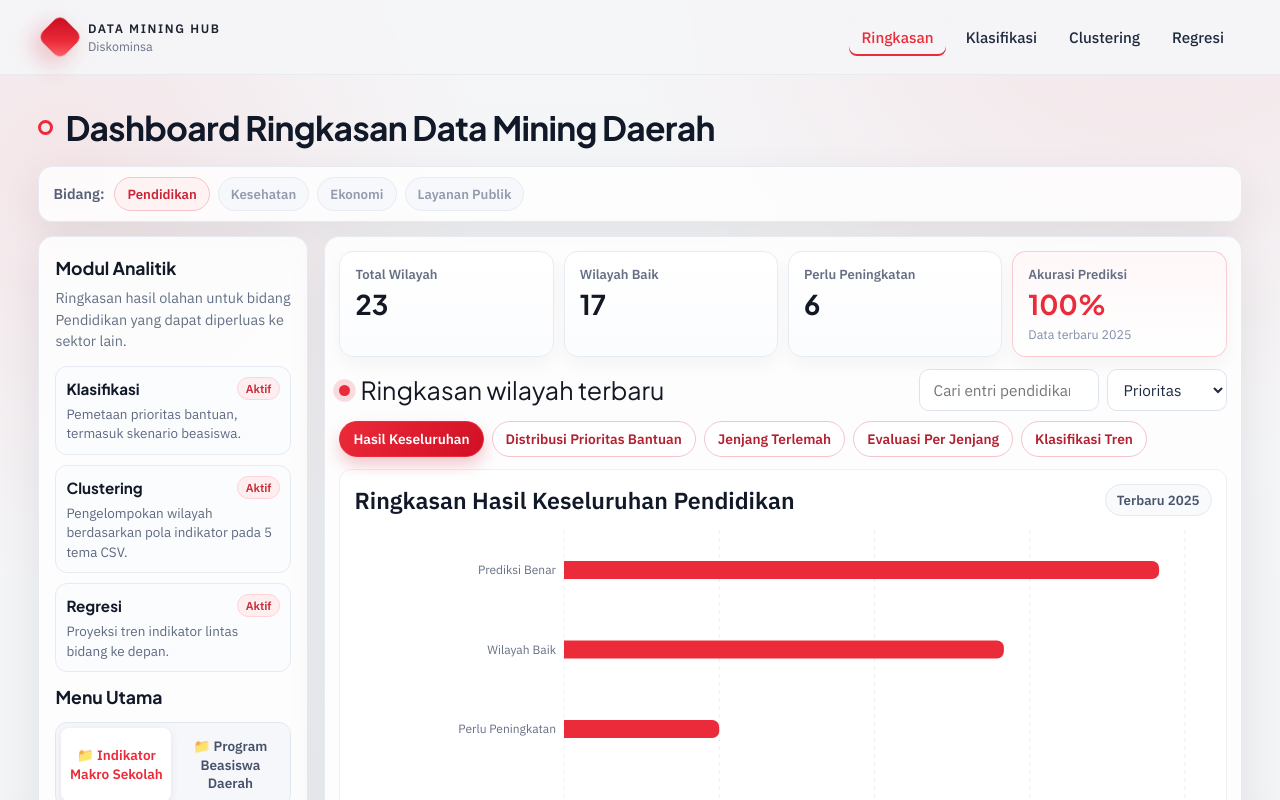
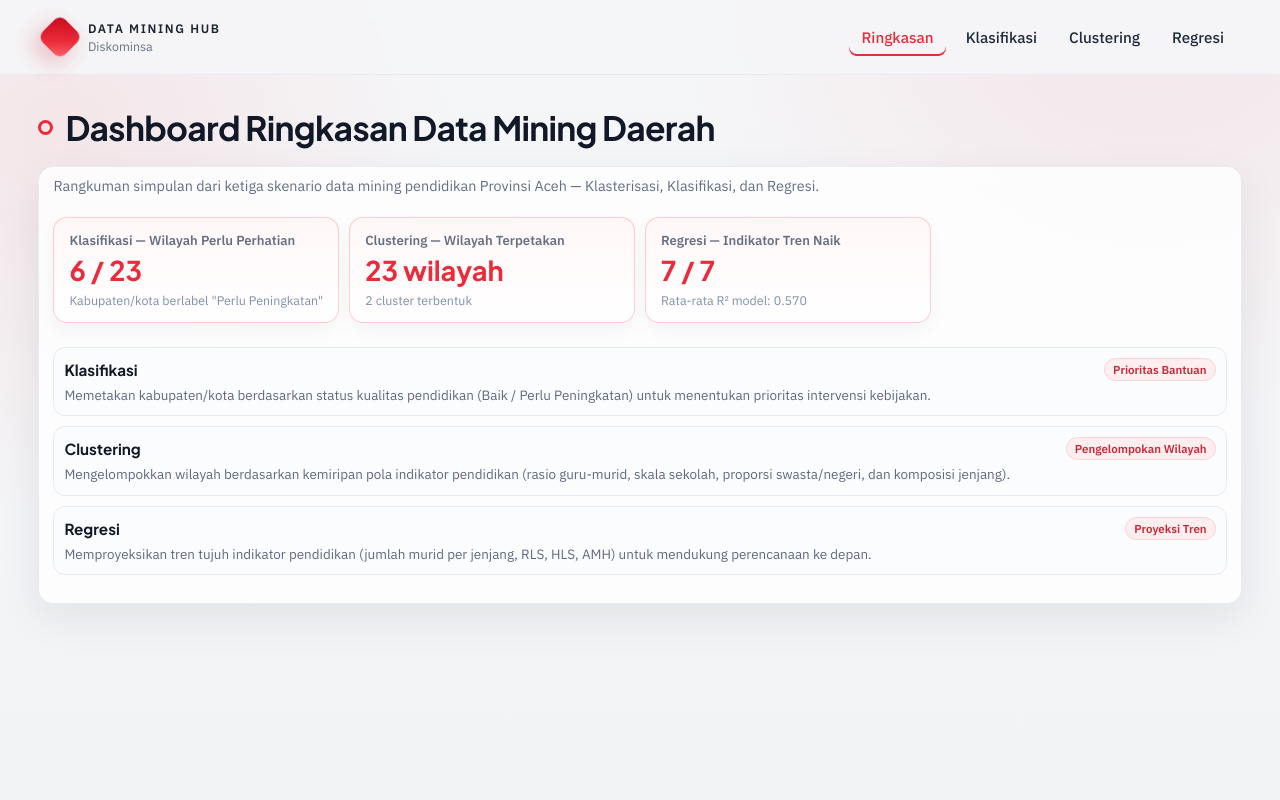
Before and after one commit to nisakhrn/Project-Data-Mining, a React (Vite) app: page / in a window 1280 px wide. Both pictures are taken after a click on the button "Ringkasan". Shown: the top 800 px of the page. Built offline with nearby package versions, Linux system fonts and the light colour scheme.

Commit message:
hapus yg ga perlu

```diff
--- a/src/App.jsx
+++ b/src/App.jsx
@@ -32,7 +32,12 @@ const formatCluster = (cluster) => `Cluster ${cluster}`;
 
 export default function App() {
   const [kategoriUtama, setKategoriUtama] = useState('sekolah');
-  const [modeBeasiswaAktif, setModeBeasiswaAktif] = useState('klasifikasi');
+  const [sedangRingkasanUtama, setSedangRingkasanUtama] = useState(false);
+  const [ringkasanGabungan, setRingkasanGabungan] = useState({
+    klasifikasi: null,
+    clustering: null,
+    regresi: null
+  });
   const [halamanAktif, setHalamanAktif] = useState('evaluasi');
   const [tampilanRegresi, setTampilanRegresi] = useState('grafik'); // 'grafik' | 'interaktif'
   const [dataGrafik, setDataGrafik] = useState([]);
@@ -134,32 +139,75 @@ export default function App() {
     ]
   };
 
-  const menuBeasiswaKlasifikasi = [
-    { label: "Penerima Beasiswa", path: "/data/beasiswa/klasifikasi/hasil_penerima_beasiswa.csv" },
-    { label: "Distribusi Anggaran", path: "/data/beasiswa/klasifikasi/hasil_distribusi_anggaran.csv" },
-    { label: "Prediksi Kelayakan Bantuan", path: "/data/beasiswa/klasifikasi/hasil_prediksi_kelayakan.csv" }
-  ];
-
-  const menuBeasiswaKlastering = [
-    { label: "Pengelompokan Wilayah Penerima", path: "/data/beasiswa/klastering/hasil_klastering_wilayah.csv" }
-  ];
-
-  const menuBeasiswaRegresi = [
-    { label: "Proyeksi Jumlah Penerima", path: "/data/beasiswa/regresi/hasil_proyeksi_penerima.csv" }
-  ];
-
-  const daftarBidang = [
-    { nama: 'Pendidikan', tersedia: true },
-    { nama: 'Kesehatan', tersedia: false },
-    { nama: 'Ekonomi', tersedia: false },
-    { nama: 'Layanan Publik', tersedia: false }
-  ];
-
   const modulAnalitik = [
-    { nama: 'Klasifikasi', status: 'Aktif', keterangan: 'Pemetaan prioritas bantuan, termasuk skenario beasiswa.' },
+    { nama: 'Klasifikasi', status: 'Aktif', keterangan: 'Pemetaan prioritas bantuan berdasarkan indikator pendidikan.' },
     { nama: 'Clustering', status: 'Aktif', keterangan: 'Pengelompokan wilayah berdasarkan pola indikator pada 5 tema CSV.' },
     { nama: 'Regresi', status: 'Aktif', keterangan: 'Proyeksi tren indikator lintas bidang ke depan.' }
   ];
+
+  useEffect(() => {
+    // Klasifikasi: ambil ringkasan wilayah "Baik" vs "Perlu Peningkatan" dari hasil terbaru
+    Papa.parse('/data/klasifikasi/hasil_klasifikasi.csv', {
+      download: true,
+      header: true,
+      dynamicTyping: true,
+      complete: (hasil) => {
+        const baris = hasil.data.filter((row) => row && row.kabupaten_kota);
+        const mapTerbaru = new Map();
+        baris.forEach((row) => {
+          const label = String(row.kabupaten_kota ?? '').trim();
+          const tahun = Number(row.tahun ?? 0);
+          const lama = mapTerbaru.get(label);
+          if (label && (!lama || tahun >= Number(lama.tahun ?? 0))) {
+            mapTerbaru.set(label, row);
+          }
+        });
+        const terbaru = Array.from(mapTerbaru.values());
+        const total = terbaru.length;
+        const baik = terbaru.filter((row) => String(row.Label_RLS ?? '') === 'Baik').length;
+        setRingkasanGabungan((prev) => ({
+          ...prev,
+          klasifikasi: { total, baik, perluPeningkatan: total - baik }
+        }));
+      },
+      error: () => setRingkasanGabungan((prev) => ({ ...prev, klasifikasi: null }))
+    });
+
+    // Clustering: ambil ringkasan jumlah wilayah per cluster dari tema utama
+    Papa.parse('/data/clustering/hasil_cluster_tema1.csv', {
+      download: true,
+      header: true,
+      dynamicTyping: true,
+      complete: (hasil) => {
+        const baris = hasil.data.filter((row) => row && row.cluster !== undefined && row.cluster !== null);
+        const totalWilayah = baris.length;
+        const jumlahCluster = new Set(baris.map((row) => String(row.cluster))).size;
+        setRingkasanGabungan((prev) => ({
+          ...prev,
+          clustering: { totalWilayah, jumlahCluster }
+        }));
+      },
+      error: () => setRingkasanGabungan((prev) => ({ ...prev, clustering: null }))
+    });
+
+    // Regresi: ambil ringkasan arah tren dari model yang sudah dilatih
+    fetch('/data/regresi/model_regresi_skenario_c.json')
+      .then((res) => (res.ok ? res.json() : null))
+      .then((data) => {
+        if (!data) {
+          setRingkasanGabungan((prev) => ({ ...prev, regresi: null }));
+          return;
+        }
+        const daftar = Object.entries(data);
+        const naik = daftar.filter(([, v]) => v.slope > 0).length;
+        const rataR2 = daftar.reduce((total, [, v]) => total + v.r2, 0) / (daftar.length || 1);
+        setRingkasanGabungan((prev) => ({
+          ...prev,
+          regresi: { totalIndikator: daftar.length, naik, rataR2 }
+        }));
+      })
+      .catch(() => setRingkasanGabungan((prev) => ({ ...prev, regresi: null })));
+  }, []);
 
   useEffect(() => {
     fetch('/data/regresi/data_historis_skenario_c.json')
@@ -597,18 +645,9 @@ export default function App() {
     variabelProyeksiAktif
   ]);
 
-  const menuBeasiswaPerMode = {
-    klasifikasi: menuBeasiswaKlasifikasi,
-    klastering: menuBeasiswaKlastering,
-    regresi: menuBeasiswaRegresi
-  };
-
-  const menuAktif = kategoriUtama === 'beasiswa'
-    ? (menuBeasiswaPerMode[modeBeasiswaAktif] ?? menuBeasiswaKlasifikasi)
-    : (kategoriUtama === 'clustering'
-      ? menuClustering
-      : (halamanAktif === 'evaluasi' ? menuKlasifikasi : menuRegresi));
-  const sedangBeasiswa = kategoriUtama === 'beasiswa';
+  const menuAktif = kategoriUtama === 'clustering'
+    ? menuClustering
+    : (halamanAktif === 'evaluasi' ? menuKlasifikasi : menuRegresi);
   const sedangClustering = kategoriUtama === 'clustering';
   const sedangPrioritasBantuan = csvAktif.includes('hasil_klasifikasi_prioritas');
   const sedangPerJenjang = csvAktif.includes('hasil_klasifikasi_per_jenjang');
@@ -652,6 +691,7 @@ export default function App() {
   const gantiHalaman = (halaman) => {
     setHalamanAktif(halaman);
     setKataKunci('');
+    setSedangRingkasanUtama(false);
 
     if (halaman === 'evaluasi') {
       setCsvAktif('/data/klasifikasi/hasil_klasifikasi.csv');
@@ -664,12 +704,7 @@ export default function App() {
   const gantiKategoriUtama = (kategori) => {
     setKategoriUtama(kategori);
     setKataKunci('');
-
-    if (kategori === 'beasiswa') {
-      setModeBeasiswaAktif('klasifikasi');
-      setCsvAktif(menuBeasiswaKlasifikasi[0].path);
-      return;
-    }
+    setSedangRingkasanUtama(false);
 
     if (kategori === 'clustering') {
       setHalamanAktif('evaluasi');
@@ -680,13 +715,6 @@ export default function App() {
 
     setHalamanAktif('evaluasi');
     setCsvAktif('/data/klasifikasi/hasil_klasifikasi.csv');
-  };
-
-  const gantiModeBeasiswa = (mode) => {
-    setModeBeasiswaAktif(mode);
-    setKataKunci('');
-    const menuTerpilih = menuBeasiswaPerMode[mode] ?? menuBeasiswaKlasifikasi;
-    setCsvAktif(menuTerpilih[0]?.path ?? '');
   };
 
   const jumlahDataset = new Intl.NumberFormat('id-ID').format(dataTampil.length);
@@ -848,25 +876,25 @@ export default function App() {
 
         <nav className="site-nav" aria-label="Navigasi utama">
           <button
-            className={sedangHasilKeseluruhan ? 'nav-link active' : 'nav-link'}
-            onClick={() => gantiKategoriUtama('sekolah')}
+            className={sedangRingkasanUtama ? 'nav-link active' : 'nav-link'}
+            onClick={() => setSedangRingkasanUtama(true)}
           >
             Ringkasan
           </button>
           <button
-            className={kategoriUtama === 'sekolah' && !sedangHasilKeseluruhan && !sedangClustering ? 'nav-link active' : 'nav-link'}
+            className={!sedangRingkasanUtama && kategoriUtama === 'sekolah' && !sedangClustering && halamanAktif !== 'proyeksi' ? 'nav-link active' : 'nav-link'}
             onClick={() => gantiKategoriUtama('sekolah')}
           >
             Klasifikasi
           </button>
           <button
-            className={sedangClustering ? 'nav-link active' : 'nav-link'}
+            className={!sedangRingkasanUtama && sedangClustering ? 'nav-link active' : 'nav-link'}
             onClick={() => gantiKategoriUtama('clustering')}
           >
             Clustering
           </button>
           <button
-            className={kategoriUtama === 'sekolah' && halamanAktif === 'proyeksi' ? 'nav-link active' : 'nav-link'}
+            className={!sedangRingkasanUtama && kategoriUtama === 'sekolah' && halamanAktif === 'proyeksi' ? 'nav-link active' : 'nav-link'}
             onClick={() => {
               gantiKategoriUtama('sekolah');
               setHalamanAktif('proyeksi');
@@ -884,28 +912,75 @@ export default function App() {
           <h1>Dashboard Ringkasan Data Mining Daerah</h1>
         </section>
 
-        <section className="domain-strip" aria-label="Pemilihan bidang analisis">
-          <p>Bidang:</p>
-          <div className="domain-list">
-            {daftarBidang.map((bidang) => (
-              <button
-                key={bidang.nama}
-                className={
-                  bidangAktif === bidang.nama
-                    ? 'domain-pill active'
-                    : bidang.tersedia
-                      ? 'domain-pill'
-                      : 'domain-pill disabled'
-                }
-                onClick={() => bidang.tersedia && setBidangAktif(bidang.nama)}
-                disabled={!bidang.tersedia}
-              >
-                {bidang.nama}
-              </button>
-            ))}
-          </div>
-        </section>
+        {sedangRingkasanUtama ? (
+          <section className="dashboard-grid" style={{ gridTemplateColumns: '1fr' }}>
+            <div className="results-panel">
+              <p className="panel-subtitle" style={{ marginBottom: 20 }}>
+                Rangkuman simpulan dari ketiga skenario data mining pendidikan Provinsi Aceh — Klasterisasi, Klasifikasi, dan Regresi.
+              </p>
 
+              <div className="kpi-grid" style={{ marginBottom: 24 }}>
+                <article className="kpi-card accent">
+                  <span>Klasifikasi — Wilayah Perlu Perhatian</span>
+                  <strong>
+                    {ringkasanGabungan.klasifikasi
+                      ? `${ringkasanGabungan.klasifikasi.perluPeningkatan} / ${ringkasanGabungan.klasifikasi.total}`
+                      : 'Memuat...'}
+                  </strong>
+                  <small>Kabupaten/kota berlabel "Perlu Peningkatan"</small>
+                </article>
+                <article className="kpi-card accent">
+                  <span>Clustering — Wilayah Terpetakan</span>
+                  <strong>
+                    {ringkasanGabungan.clustering
+                      ? `${ringkasanGabungan.clustering.totalWilayah} wilayah`
+                      : 'Memuat...'}
+                  </strong>
+                  <small>{ringkasanGabungan.clustering ? `${ringkasanGabungan.clustering.jumlahCluster} cluster terbentuk` : ''}</small>
+                </article>
+                <article className="kpi-card accent">
+                  <span>Regresi — Indikator Tren Naik</span>
+                  <strong>
+                    {ringkasanGabungan.regresi
+                      ? `${ringkasanGabungan.regresi.naik} / ${ringkasanGabungan.regresi.totalIndikator}`
+                      : 'Memuat...'}
+                  </strong>
+                  <small>{ringkasanGabungan.regresi ? `Rata-rata R\u00b2 model: ${ringkasanGabungan.regresi.rataR2.toFixed(3)}` : ''}</small>
+                </article>
+              </div>
+
+              <div className="module-list">
+                <article className="module-item">
+                  <header>
+                    <h4>Klasifikasi</h4>
+                    <span className="status-chip active">Prioritas Bantuan</span>
+                  </header>
+                  <p>
+                    Memetakan kabupaten/kota berdasarkan status kualitas pendidikan (Baik / Perlu Peningkatan) untuk menentukan prioritas intervensi kebijakan.
+                  </p>
+                </article>
+                <article className="module-item">
+                  <header>
+                    <h4>Clustering</h4>
+                    <span className="status-chip active">Pengelompokan Wilayah</span>
+                  </header>
+                  <p>
+                    Mengelompokkan wilayah berdasarkan kemiripan pola indikator pendidikan (rasio guru-murid, skala sekolah, proporsi swasta/negeri, dan komposisi jenjang).
+                  </p>
+                </article>
+                <article className="module-item">
+                  <header>
+                    <h4>Regresi</h4>
+                    <span className="status-chip active">Proyeksi Tren</span>
+                  </header>
+                  <p>
+                    Memproyeksikan tren tujuh indikator pendidikan (jumlah murid per jenjang, RLS, HLS, AMH) untuk mendukung perencanaan ke depan.
+                  </p>
+                </article>
+              </div>
+            </div>
+          </section>
+        ) : (
         <section className="dashboard-grid">
           <aside className="filter-panel">
             <h3>Modul Analitik</h3>
@@ -927,22 +1002,6 @@ export default function App() {
               ))}
             </div>
 
-            <h3 className="subsection-title">Menu Utama</h3>
-            <div className="mode-toggle" role="tablist" aria-label="Menu utama">
-              <button
-                className={kategoriUtama === 'sekolah' ? 'mode-btn active' : 'mode-btn'}
-                onClick={() => gantiKategoriUtama('sekolah')}
-              >
-                📁 Indikator Makro Sekolah
-              </button>
-              <button
-                className={kategoriUtama === 'beasiswa' ? 'mode-btn active' : 'mode-btn'}
-                onClick={() => gantiKategoriUtama('beasiswa')}
-              >
-                📁 Program Beasiswa Daerah
-              </button>
-            </div>
-
             <button className="filter-item">
               {sedangClustering ? 'Total Wilayah' : 'Ringkasan Entri'}
               <span className="filter-count">
@@ -956,33 +1015,7 @@ export default function App() {
               <span className="filter-count">{sedangClustering ? dataTampil.length : 2}</span>
             </button>
 
-            {sedangBeasiswa && (
-              <>
-                <h3 className="subsection-title">Metode Analisis Beasiswa</h3>
-                <div className="mode-toggle mode-toggle-triple" role="tablist" aria-label="Metode analisis beasiswa">
-                  <button
-                    className={modeBeasiswaAktif === 'klasifikasi' ? 'mode-btn active' : 'mode-btn'}
-                    onClick={() => gantiModeBeasiswa('klasifikasi')}
-                  >
-                    Klasifikasi
-                  </button>
-                  <button
-                    className={modeBeasiswaAktif === 'klastering' ? 'mode-btn active' : 'mode-btn'}
-                    onClick={() => gantiModeBeasiswa('klastering')}
-                  >
-                    Clustering
-                  </button>
-                  <button
-                    className={modeBeasiswaAktif === 'regresi' ? 'mode-btn active' : 'mode-btn'}
-                    onClick={() => gantiModeBeasiswa('regresi')}
-                  >
-                    Regresi
-                  </button>
-                </div>
-              </>
-            )}
-
-            {!sedangBeasiswa && !sedangClustering && (
+            {!sedangClustering && (
               <>
                 <h3 className="subsection-title">Mode Analisis</h3>
                 <div className="mode-toggle" role="tablist" aria-label="Mode analisis">
@@ -1002,7 +1035,7 @@ export default function App() {
               </>
             )}
 
-            {!sedangBeasiswa && !sedangClustering && halamanAktif === 'proyeksi' && (
+            {!sedangClustering && halamanAktif === 'proyeksi' && (
               <div className="mode-toggle" role="tablist" aria-label="Tampilan regresi" style={{ marginTop: 8 }}>
                 <button
                   className={tampilanRegresi === 'grafik' ? 'mode-btn active' : 'mode-btn'}
@@ -1196,9 +1229,7 @@ export default function App() {
                 <h3>
                   {sedangClustering
                     ? `Distribusi Cluster ${menuAktif.find((menu) => menu.path === csvAktif)?.label ?? ''}`
-                    : sedangBeasiswa
-                      ? `${menuAktif.find((menu) => menu.path === csvAktif)?.label ?? 'Program Beasiswa'} ${bidangAktif}`
-                      : halamanAktif === 'evaluasi' && sedangPrioritasBantuan
+                    : halamanAktif === 'evaluasi' && sedangPrioritasBantuan
                         ? `Distribusi Prioritas Bantuan ${bidangAktif}`
                         : halamanAktif === 'evaluasi' && sedangHasilKeseluruhan
                           ? `Ringkasan Hasil Keseluruhan ${bidangAktif}`
@@ -1215,10 +1246,8 @@ export default function App() {
                                     : ''}
                 </h3>
                 <span className="chart-tag">
-                  {sedangBeasiswa
-                    ? 'Program Beasiswa'
-                    : sedangClustering
-                      ? (menuAktif.find((menu) => menu.path === csvAktif)?.label ?? 'Clustering')
+                  {sedangClustering
+                    ? (menuAktif.find((menu) => menu.path === csvAktif)?.label ?? 'Clustering')
                     : halamanAktif === 'proyeksi'
                     ? 'Skenario C'
                     : sedangPrioritasBantuan
@@ -1285,6 +1314,7 @@ export default function App() {
             )}
           </div>
         </section>
+        )}
       </main>
     </div>
   );
```
